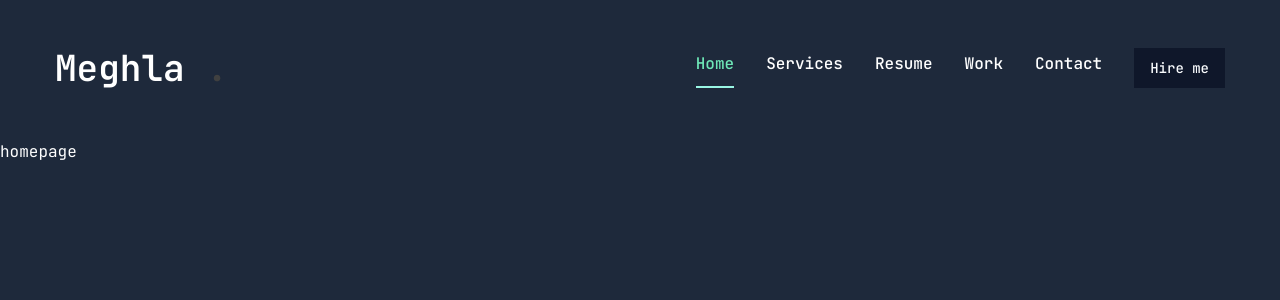
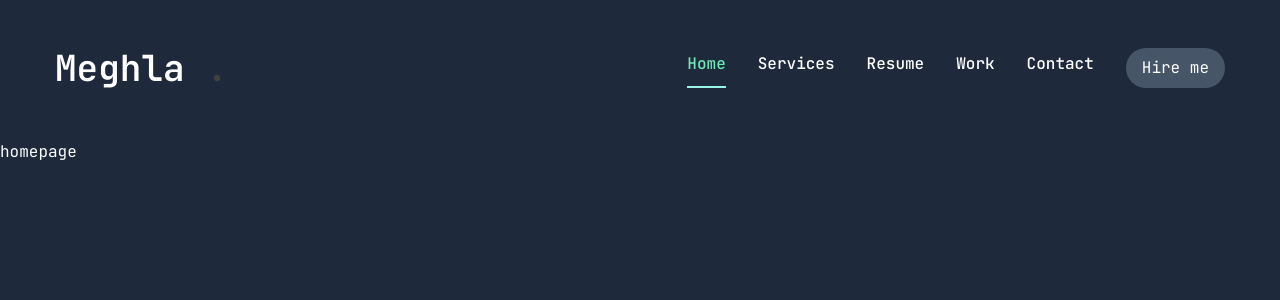
Before and after one commit to tabasshinafrinmeghla/site-, a Next.js app: page / in a window 1280 px wide. Shown: the top 300 px of the page. Built offline with nearby package versions, Linux system fonts and the light colour scheme.

Commit message:
create hire button

```diff
--- a/components/MobileNav.jsx
+++ b/components/MobileNav.jsx
@@ -38,21 +38,26 @@
     </SheetTrigger>
 
     <SheetContent className="flex flex-col" >
-      <div>
+      <div className="mt-32  text-center text-2xl ">
         logo
       </div>
 
       <nav>
-        <ul className="flex flex-col gap-4">
-          {link.map((link) => (
-            <li key={link.path}>
-              <Link href={link.path}>
+        <ul className="flex flex-col gap-4 ">
+          {link.map((link, index) => {
+            return (
+              <Link href={link.path}
+                key={index}
+                className={`text-xl capitalize hover:text-teal-500 `}
 
+              >
                 {link.name}
+              </Link>
+            );
 
-              </Link>
-            </li>
-          ))}
+
+
+          })}
         </ul>
       </nav>
 
--- a/components/ui/button.jsx
+++ b/components/ui/button.jsx
@@ -5,19 +5,14 @@
 import { cn } from "@/lib/utils"
 
 const buttonVariants = cva(
-  "inline-flex items-center justify-center whitespace-nowrap rounded-md text-sm font-medium ring-offset-white transition-colors focus-visible:outline-none focus-visible:ring-2 focus-visible:ring-slate-950 focus-visible:ring-offset-2 disabled:pointer-events-none disabled:opacity-50 dark:ring-offset-slate-950 dark:focus-visible:ring-slate-300",
+  "inline-flex items-center justify-center whitespace-nowrap rounded-full text-base ",
   {
     variants: {
       variant: {
-        default: "bg-slate-900 text-slate-50 hover:bg-slate-900/90 dark:bg-slate-50 dark:text-slate-900 dark:hover:bg-slate-50/90",
-        destructive:
-          "bg-red-500 text-slate-50 hover:bg-red-500/90 dark:bg-red-900 dark:text-slate-50 dark:hover:bg-red-900/90",
-        outline:
-          "border border-slate-200 bg-white hover:bg-slate-100 hover:text-slate-900 dark:border-slate-800 dark:bg-slate-950 dark:hover:bg-slate-800 dark:hover:text-slate-50",
-        secondary:
-          "bg-slate-100 text-slate-900 hover:bg-slate-100/80 dark:bg-slate-800 dark:text-slate-50 dark:hover:bg-slate-800/80",
-        ghost: "hover:bg-slate-100 hover:text-slate-900 dark:hover:bg-slate-800 dark:hover:text-slate-50",
-        link: "text-slate-900 underline-offset-4 hover:underline dark:text-slate-50",
+        default: "bg-slate-600 text-primary  hover:bg-slate-hover ",
+        primary: "bg-primary text-white",
+        outline: "border border-accent bg-transparent text-accent hover:bg-accent "
+
       },
       size: {
         default: "h-10 px-4 py-2",
--- a/components/ui/sheet.jsx
+++ b/components/ui/sheet.jsx
@@ -26,7 +26,7 @@
 SheetOverlay.displayName = SheetPrimitive.Overlay.displayName
 
 const sheetVariants = cva(
-  "fixed z-50 gap-4 bg-white p-6 shadow-lg transition ease-in-out data-[state=open]:animate-in data-[state=closed]:animate-out data-[state=closed]:duration-300 data-[state=open]:duration-500 dark:bg-slate-950",
+  "fixed z-50 gap-4 bg-primary p-6 shadow-lg transition ease-in-out data-[state=open]:animate-in data-[state=closed]:animate-out data-[state=closed]:duration-300 data-[state=open]:duration-500 dark:bg-slate-950",
   {
     variants: {
       side: {
@@ -35,7 +35,7 @@
           "inset-x-0 bottom-0 border-t data-[state=closed]:slide-out-to-bottom data-[state=open]:slide-in-from-bottom",
         left: "inset-y-0 left-0 h-full w-3/4 border-r data-[state=closed]:slide-out-to-left data-[state=open]:slide-in-from-left sm:max-w-sm",
         right:
-          "inset-y-0 right-0 h-full w-3/4  border-l data-[state=closed]:slide-out-to-right data-[state=open]:slide-in-from-right sm:max-w-sm",
+          "inset-y-0 right-0 h-full w-3/4  data-[state=closed]:slide-out-to-right data-[state=open]:slide-in-from-right sm:max-w-sm",
       },
     },
     defaultVariants: {
@@ -50,8 +50,8 @@
     <SheetPrimitive.Content ref={ref} className={cn(sheetVariants({ side }), className)} {...props}>
       {children}
       <SheetPrimitive.Close
-        className="absolute right-4 top-4 rounded-sm opacity-70 ring-offset-white transition-opacity hover:opacity-100 focus:outline-none focus:ring-2 focus:ring-slate-950 focus:ring-offset-2 disabled:pointer-events-none data-[state=open]:bg-slate-100 dark:ring-offset-slate-950 dark:focus:ring-slate-300 dark:data-[state=open]:bg-slate-800">
-        <IoMdClose className="h-4 w-4" />
+        className="absolute right-8 top-8 transition-opacity outline-none">
+        <IoMdClose className="text-3xl text-cyan-800" />
         <span className="sr-only">Close</span>
       </SheetPrimitive.Close>
     </SheetPrimitive.Content>
```
